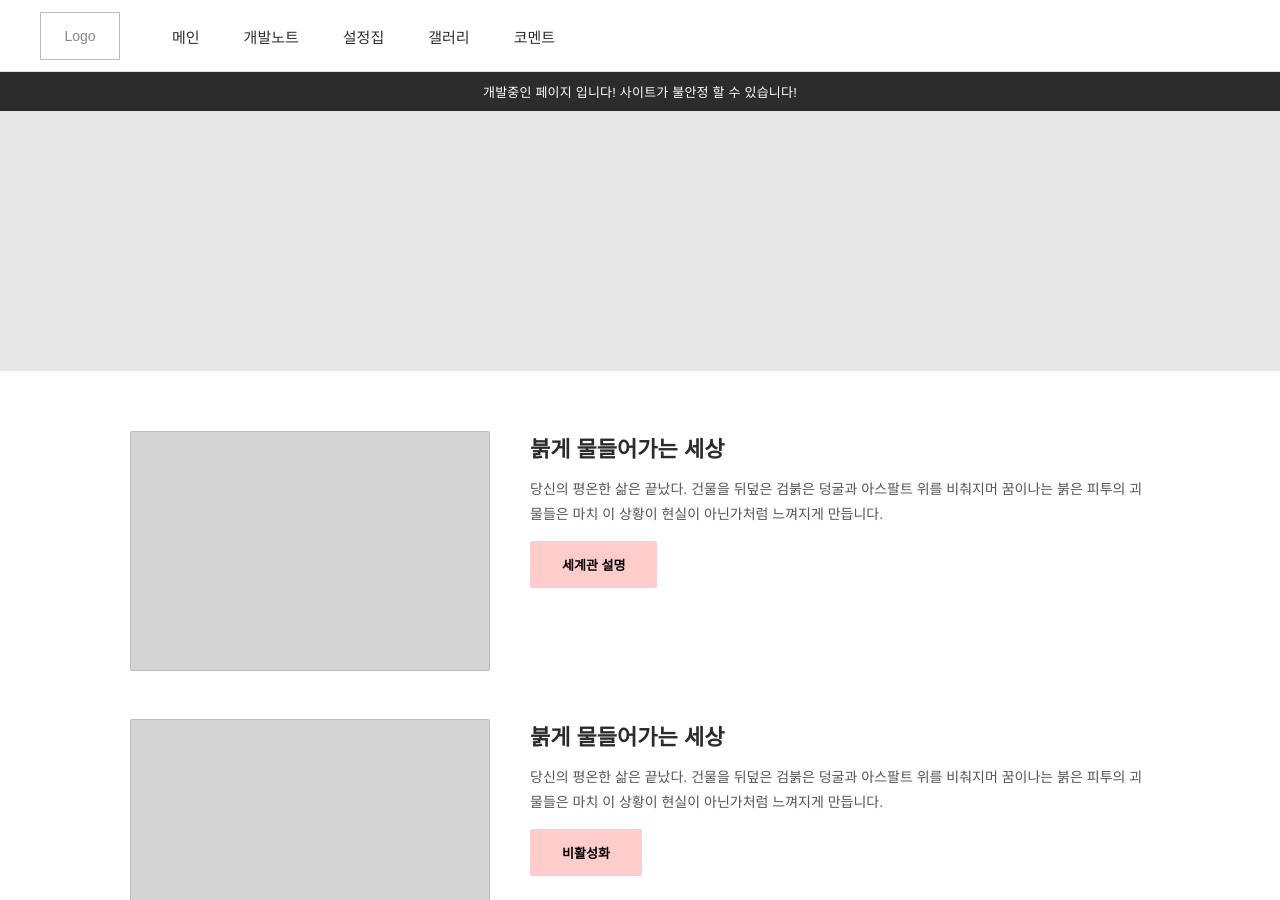
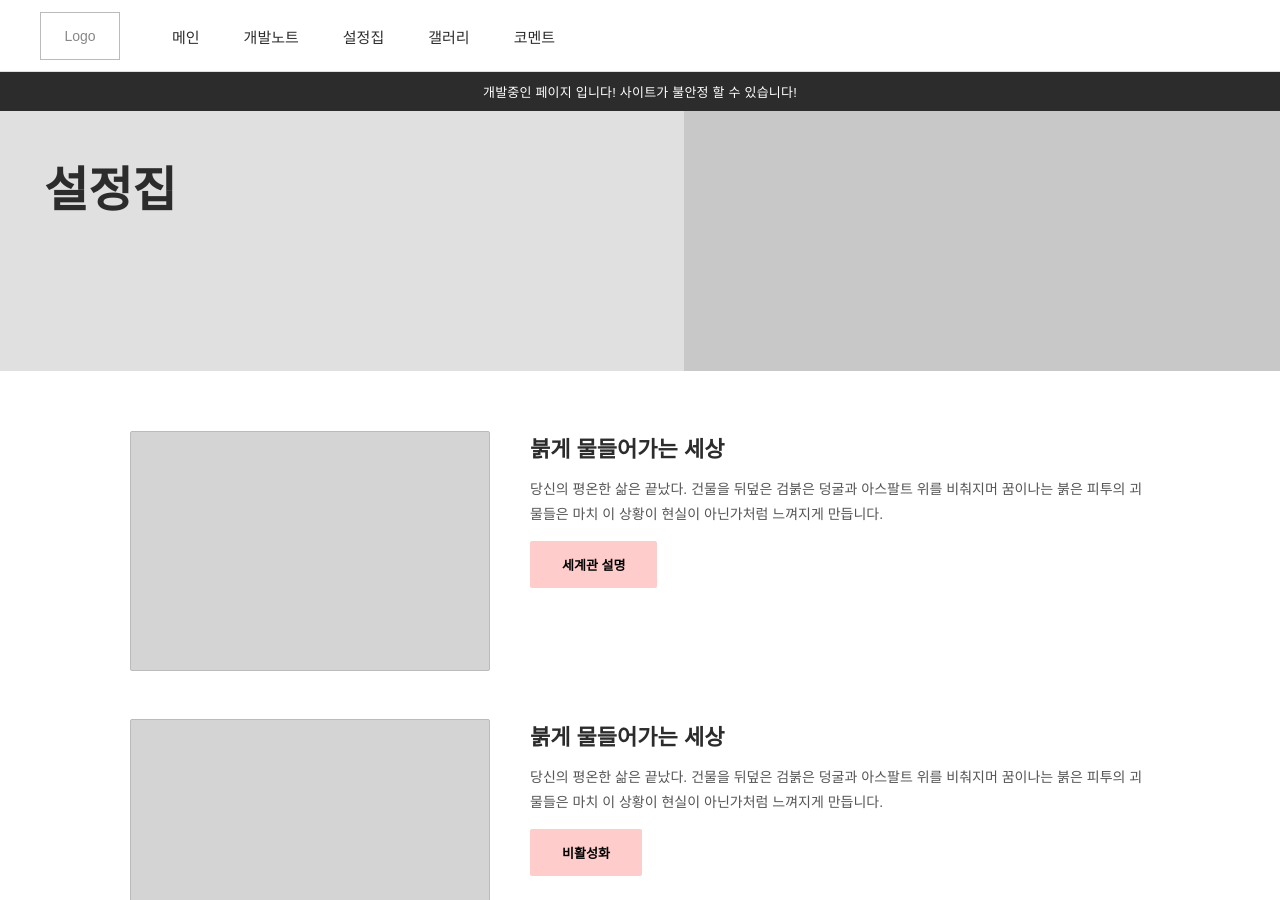
Before and after one commit to crymanmanman2-cell/bloodpunk_project, a Jekyll site: the page built from 설정집.html, in a window 1280 px wide and 900 px high. Built offline with Jekyll 4.4.1, drawn with Linux system fonts in a browser that asks for light colours.

Commit message:
Update 설정집.html

```diff
--- a/설정집.html
+++ b/설정집.html
@@ -5,8 +5,12 @@
 
 
 <!-- 히어로 배너 -->
-<div class="hero-banner"></div>
-
+<div class="hero-banner">
+  <div class="hero-banner-left">
+    <h1>설정집</h1>
+  </div>
+  <div class="hero-banner-right"></div>
+</div>
 <!-- 페이지 본문 -->
 <div class="page-body">
 
```
